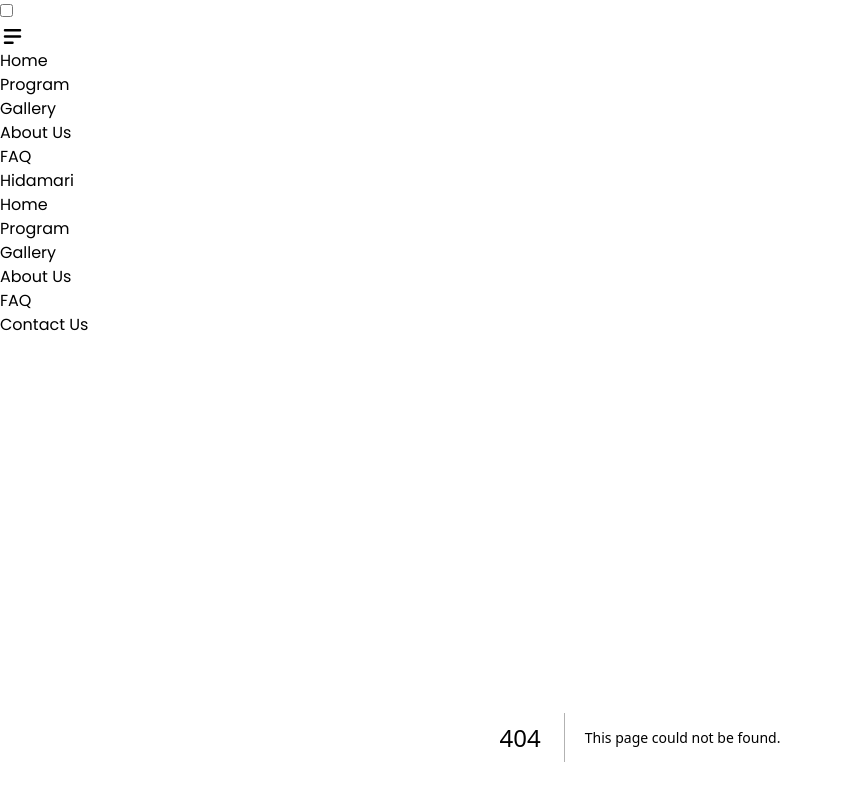
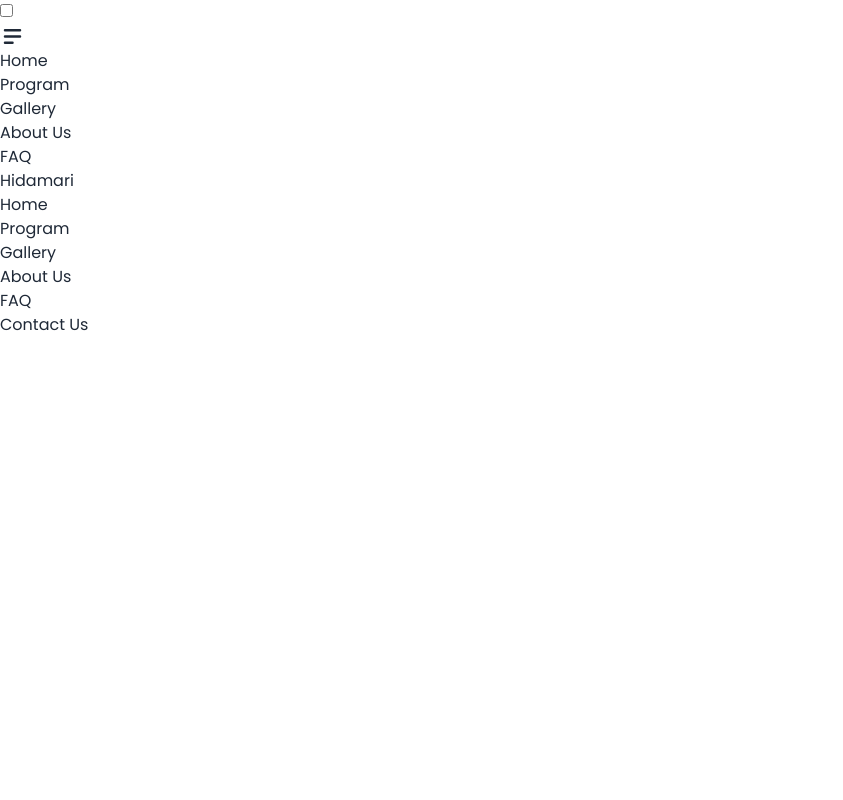
Before and after one commit to Ganesha-project/lpk-web, a Next.js app: page /contact-us in a window 1280 px wide. Before the commit this address had no page. Shown: the top 800 px of the page, without its empty margins (0-843 px from the left). Built offline with nearby package versions, Linux system fonts and the light colour scheme.

Commit message:
change form style

```diff
--- a/src/Components/Navbar.jsx
+++ b/src/Components/Navbar.jsx
@@ -120,9 +120,9 @@ export const Navbar = () => {
                     </div>
                 </div>
                 <div className="navbar-end lg:pr-24">
-                    <a
-                        href=""
-                        className="bg-red-600 hover:bg-red-800 hover:scale-95 duration-300 font-medium text-white py-2 px-5 rounded-full">Contact Us</a>
+                    <Link
+                        href={'contact-us'}
+                        className={`${path === '/contact-us' ? "bg-red-600 font-bold": "bg-slate-700 font-medium"}  hover:bg-red-800 hover:scale-95 duration-300 text-white py-2 px-5 rounded-full`}>Contact Us</Link>
                 </div>
             </div>
         </>
--- /dev/null
+++ b/src/app/contact-us/page.js
@@ -0,0 +1,6 @@
+export default function ContactUs() {
+    return (
+      <>
+      </>
+    );
+  }
```
Also changed, not shown: src/Components/FAQPage/QuestionForm.jsx (+5 -5 lines).
